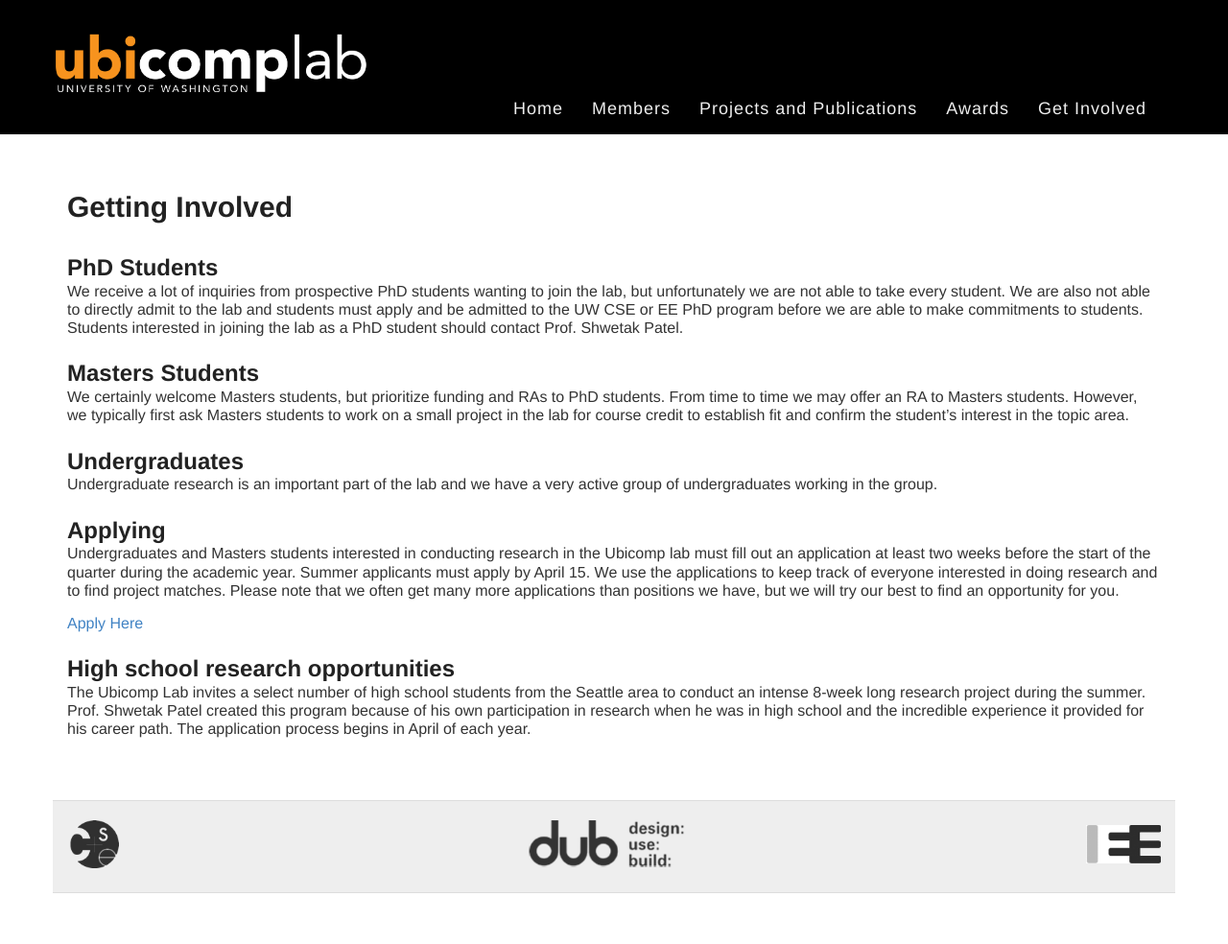
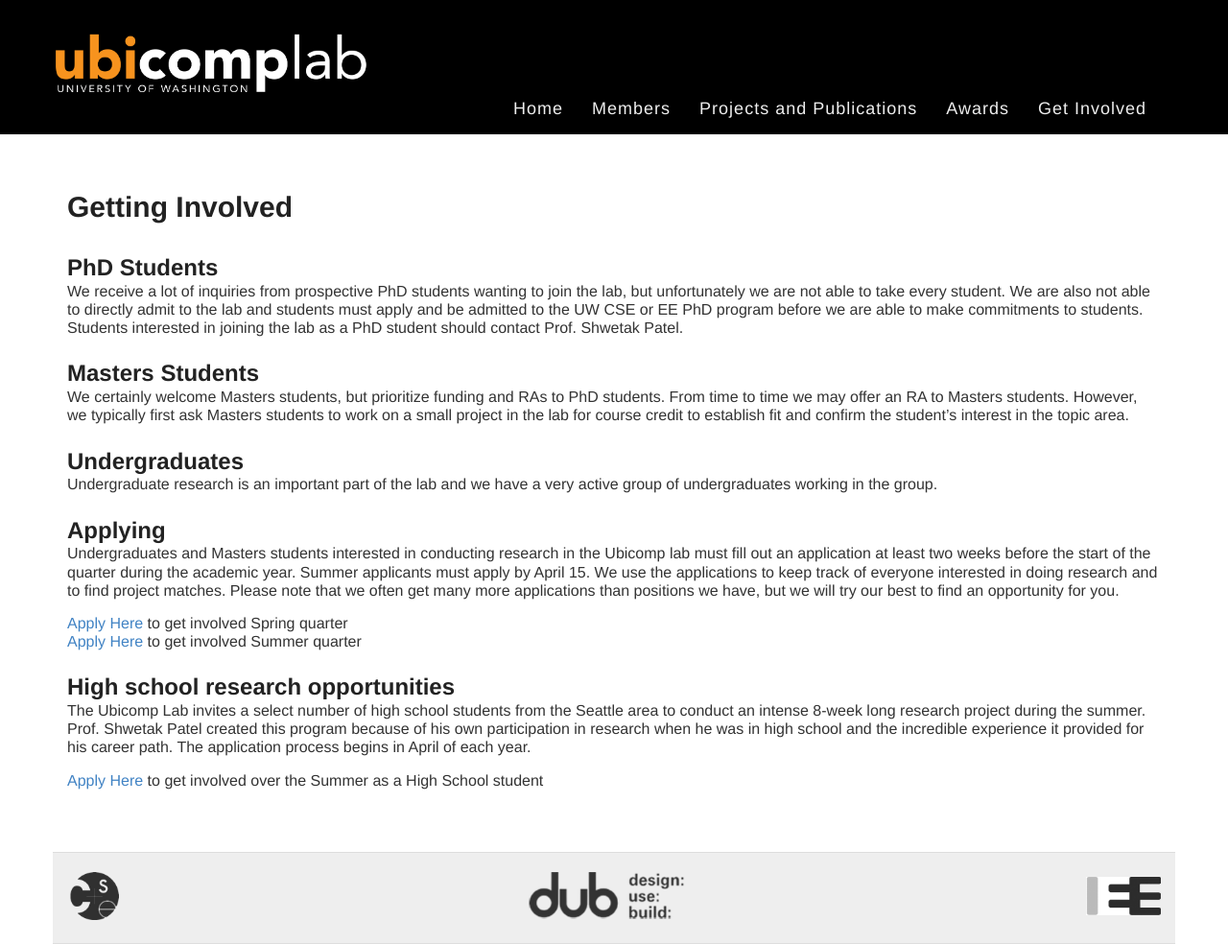
Before and after one commit to ubicomplab/ubicomplab.github.io, a Jekyll site: the page built from get_involved/index.md, in a window 1280 px wide. Shown: the whole page at 96% size. Built offline with Jekyll 4.4.1, drawn with Linux system fonts in a browser that asks for light colours; some web fonts are replaced; before the commit the page ends 931 px from its top, so only the background shows below that.

Commit message:
Update index.md

```diff
--- a/get_involved/index.md
+++ b/get_involved/index.md
@@ -15,7 +15,10 @@
 ## Applying
 Undergraduates and Masters students interested in conducting research in the Ubicomp lab must fill out an application at least two weeks before the start of the quarter during the academic year. Summer applicants must apply by April 15. We use the applications to keep track of everyone interested in doing research and to find project matches. Please note that we often get many more applications than positions we have, but we will try our best to find an opportunity for you.
 
-<a href="http://www.surveygizmo.com/s3/3175100/UbiComp-Lab-Research-Application-Winter-2017">Apply Here</a>
+<a href="http://www.surveygizmo.com/s3/3304064/UbiComp-Lab-Research-Application-Spring-2017">Apply Here</a> to get involved Spring quarter<br>
+<a href="http://www.surveygizmo.com/s3/3304067/UbiComp-Lab-Research-Application-Summer-2017">Apply Here</a> to get involved Summer quarter
 
 ## High school research opportunities
 The Ubicomp Lab invites a select number of high school students from the Seattle area to conduct an intense 8-week long research project during the summer.  Prof. Shwetak Patel created this program because of his own participation in research when he was in high school and the incredible experience it provided for his career path.  The application process begins in April of each year.
+
+<a href="http://www.surveygizmo.com/s3/3304069/UbiComp-Lab-High-School-Research-Application-Summer-2017">Apply Here</a> to get involved over the Summer as a High School student
```
